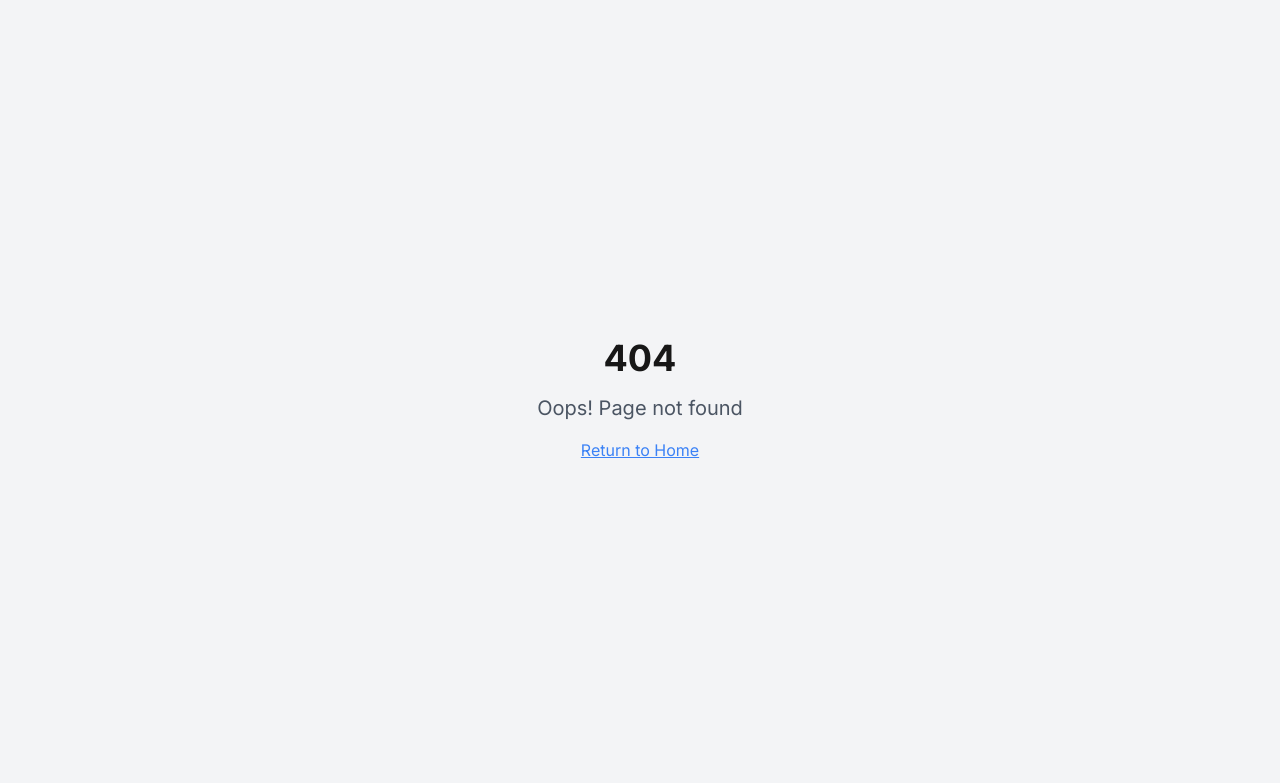
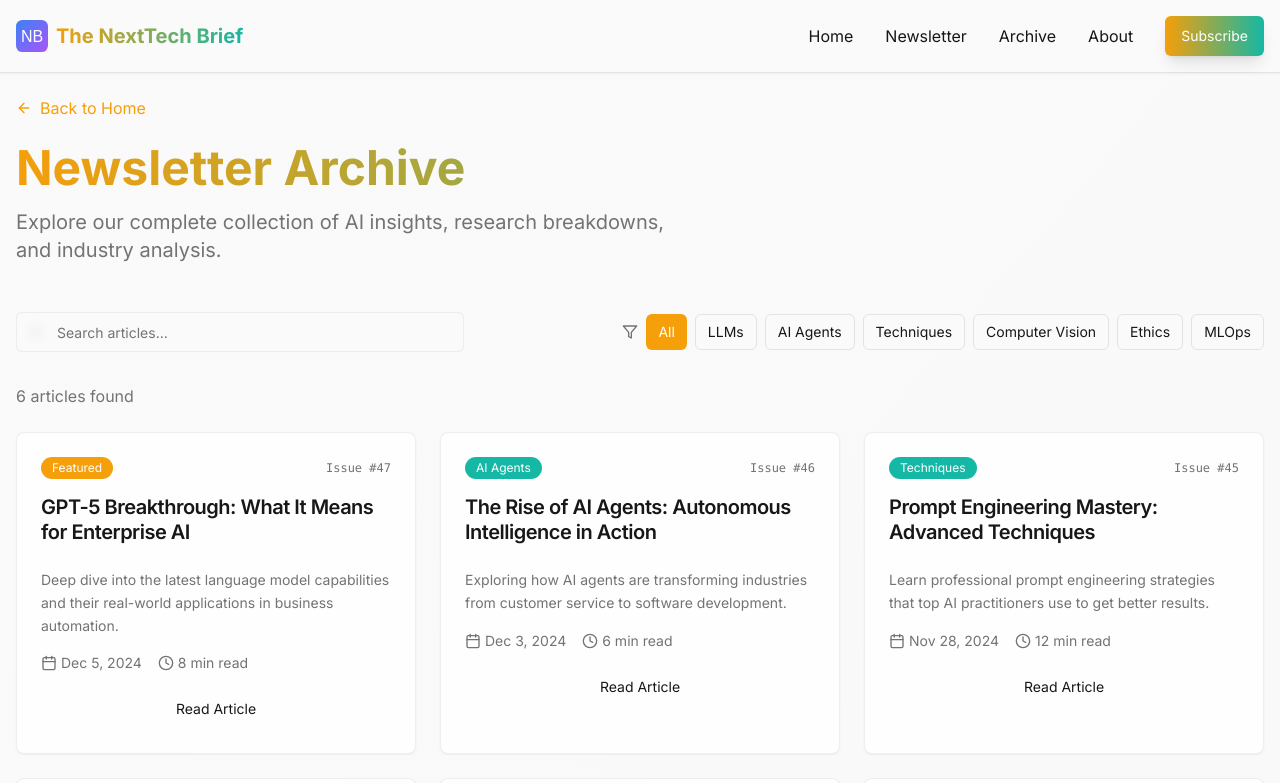
Before and after one commit to Rachet2006/ai-scribe-newsletter, a React (Vite) app: page /archive in a window 1280 px wide. Before the commit this address had no page. Shown: the top 783 px of the page. Built offline with nearby package versions, Linux system fonts and the light colour scheme.

Commit message:
feat: Create archive page and link
Adds an archive page and links it to the articles.

```diff
--- a/src/App.tsx
+++ b/src/App.tsx
@@ -1,9 +1,11 @@
+
 import { Toaster } from "@/components/ui/toaster";
 import { Toaster as Sonner } from "@/components/ui/sonner";
 import { TooltipProvider } from "@/components/ui/tooltip";
 import { QueryClient, QueryClientProvider } from "@tanstack/react-query";
 import { BrowserRouter, Routes, Route } from "react-router-dom";
 import Index from "./pages/Index";
+import Archive from "./pages/Archive";
 import NotFound from "./pages/NotFound";
 
 const queryClient = new QueryClient();
@@ -16,6 +18,7 @@ const App = () => (
       <BrowserRouter>
         <Routes>
           <Route path="/" element={<Index />} />
+          <Route path="/archive" element={<Archive />} />
           {/* ADD ALL CUSTOM ROUTES ABOVE THE CATCH-ALL "*" ROUTE */}
           <Route path="*" element={<NotFound />} />
         </Routes>
--- a/src/components/Header.tsx
+++ b/src/components/Header.tsx
@@ -2,6 +2,7 @@
 import { useState } from 'react';
 import { Menu, X, Zap } from 'lucide-react';
 import { Button } from '@/components/ui/button';
+import { Link } from 'react-router-dom';
 
 const Header = () => {
   const [isMenuOpen, setIsMenuOpen] = useState(false);
@@ -18,26 +19,29 @@ const Header = () => {
       <div className="container mx-auto px-4 py-4">
         <div className="flex items-center justify-between">
           {/* Logo */}
-          <div className="flex items-center space-x-2">
+          <Link to="/" className="flex items-center space-x-2">
             <img src="/logo.svg" alt="NextTech Brief logo" className="w-8 h-8" />
-            <span className="text-xl font-bold bg-gradient-to-r from-[#F59E0B] to-[#14B8A6] bg-clip-text text-transparent">
+            <span className="text-xl font-bold bg-gradient-to-r from-primary to-secondary bg-clip-text text-transparent">
               The NextTech Brief
             </span>
-          </div>
+          </Link>
 
           {/* Desktop Navigation */}
           <nav className="hidden md:flex items-center space-x-8">
-            <a href="#home" className="text-foreground hover:text-primary transition-colors font-medium">
+            <Link to="/" className="text-foreground hover:text-primary transition-colors font-medium">
               Home
-            </a>
+            </Link>
             <a href="#newsletter" className="text-foreground hover:text-primary transition-colors font-medium">
               Newsletter
             </a>
+            <Link to="/archive" className="text-foreground hover:text-primary transition-colors font-medium">
+              Archive
+            </Link>
             <a href="#about" className="text-foreground hover:text-primary transition-colors font-medium">
               About
             </a>
             <Button
-              className="bg-gradient-to-r from-[#F59E0B] to-[#14B8A6] hover:opacity-90 shadow-lg"
+              className="bg-gradient-to-r from-primary to-secondary hover:opacity-90 shadow-lg"
               onClick={scrollToSubscribe}
             >
               Subscribe
@@ -57,17 +61,20 @@ const Header = () => {
         {isMenuOpen && (
           <nav className="md:hidden mt-4 pb-4 border-t border-border pt-4 bg-background/95">
             <div className="flex flex-col space-y-4">
-              <a href="#home" className="text-foreground hover:text-primary transition-colors font-medium">
+              <Link to="/" className="text-foreground hover:text-primary transition-colors font-medium">
                 Home
-              </a>
+              </Link>
               <a href="#newsletter" className="text-foreground hover:text-primary transition-colors font-medium">
                 Newsletter
               </a>
+              <Link to="/archive" className="text-foreground hover:text-primary transition-colors font-medium">
+                Archive
+              </Link>
               <a href="#about" className="text-foreground hover:text-primary transition-colors font-medium">
                 About
               </a>
               <Button
-                className="bg-gradient-to-r from-[#F59E0B] to-[#14B8A6] hover:opacity-90 w-full shadow-lg"
+                className="bg-gradient-to-r from-primary to-secondary hover:opacity-90 w-full shadow-lg"
                 onClick={scrollToSubscribe}
               >
                 Subscribe
--- a/src/components/Newsletter.tsx
+++ b/src/components/Newsletter.tsx
@@ -3,6 +3,7 @@ import { Calendar, Clock, ArrowRight, TrendingUp, Cpu, Lightbulb } from 'lucide-
 import { Card, CardContent, CardDescription, CardHeader, CardTitle } from '@/components/ui/card';
 import { Button } from '@/components/ui/button';
 import { Badge } from '@/components/ui/badge';
+import { Link } from 'react-router-dom';
 
 const Newsletter = () => {
   const featuredArticles = [
@@ -95,6 +96,7 @@ const Newsletter = () => {
         </div>
 
         <div className="text-center">
+          <Link to="/archive">
             <Button
               size="lg"
               variant="outline"
@@ -103,6 +105,7 @@ const Newsletter = () => {
               View All Articles
               <ArrowRight className="ml-2 w-5 h-5" />
             </Button>
+          </Link>
         </div>
       </div>
     </section>
--- a/src/components/ui/input.tsx
+++ b/src/components/ui/input.tsx
@@ -1,14 +1,18 @@
+
 import * as React from "react"
 
 import { cn } from "@/lib/utils"
 
-const Input = React.forwardRef<HTMLInputElement, React.ComponentProps<"input">>(
+export interface InputProps
+  extends React.InputHTMLAttributes<HTMLInputElement> {}
+
+const Input = React.forwardRef<HTMLInputElement, InputProps>(
   ({ className, type, ...props }, ref) => {
     return (
       <input
         type={type}
         className={cn(
-          "flex h-10 w-full rounded-md border border-input bg-background px-3 py-2 text-base ring-offset-background file:border-0 file:bg-transparent file:text-sm file:font-medium file:text-foreground placeholder:text-muted-foreground focus-visible:outline-none focus-visible:ring-2 focus-visible:ring-ring focus-visible:ring-offset-2 disabled:cursor-not-allowed disabled:opacity-50 md:text-sm",
+          "flex h-10 w-full rounded-md border border-input bg-background px-3 py-2 text-sm ring-offset-background file:border-0 file:bg-transparent file:text-sm file:font-medium file:text-foreground placeholder:text-muted-foreground focus-visible:outline-none focus-visible:ring-2 focus-visible:ring-ring focus-visible:ring-offset-2 disabled:cursor-not-allowed disabled:opacity-50",
           className
         )}
         ref={ref}
--- /dev/null
+++ b/src/pages/Archive.tsx
@@ -0,0 +1,215 @@
+
+import { useState } from 'react';
+import { Calendar, Clock, ArrowLeft, Search, Filter } from 'lucide-react';
+import { Card, CardContent, CardDescription, CardHeader, CardTitle } from '@/components/ui/card';
+import { Button } from '@/components/ui/button';
+import { Badge } from '@/components/ui/badge';
+import { Input } from '@/components/ui/input';
+import Header from '@/components/Header';
+import Footer from '@/components/Footer';
+import { Link } from 'react-router-dom';
+
+const Archive = () => {
+  const [searchTerm, setSearchTerm] = useState('');
+  const [selectedCategory, setSelectedCategory] = useState('All');
+
+  const archivedIssues = [
+    {
+      id: 1,
+      title: "GPT-5 Breakthrough: What It Means for Enterprise AI",
+      description: "Deep dive into the latest language model capabilities and their real-world applications in business automation.",
+      date: "Dec 5, 2024",
+      category: "LLMs",
+      readTime: "8 min read",
+      issueNumber: 47,
+      featured: true
+    },
+    {
+      id: 2,
+      title: "The Rise of AI Agents: Autonomous Intelligence in Action",
+      description: "Exploring how AI agents are transforming industries from customer service to software development.",
+      date: "Dec 3, 2024",
+      category: "AI Agents",
+      readTime: "6 min read",
+      issueNumber: 46,
+      featured: false
+    },
+    {
+      id: 3,
+      title: "Prompt Engineering Mastery: Advanced Techniques",
+      description: "Learn professional prompt engineering strategies that top AI practitioners use to get better results.",
+      date: "Nov 28, 2024",
+      category: "Techniques",
+      readTime: "12 min read",
+      issueNumber: 45,
+      featured: false
+    },
+    {
+      id: 4,
+      title: "Computer Vision Revolution: From Detection to Generation",
+      description: "How computer vision is evolving from simple object detection to creating entirely new visual content.",
+      date: "Nov 21, 2024",
+      category: "Computer Vision",
+      readTime: "10 min read",
+      issueNumber: 44,
+      featured: false
+    },
+    {
+      id: 5,
+      title: "The Ethics of AI: Building Responsible Systems",
+      description: "Examining the ethical implications of AI development and deployment in real-world applications.",
+      date: "Nov 14, 2024",
+      category: "Ethics",
+      readTime: "9 min read",
+      issueNumber: 43,
+      featured: false
+    },
+    {
+      id: 6,
+      title: "Machine Learning Operations: Scaling AI in Production",
+      description: "Best practices for deploying and maintaining machine learning models at enterprise scale.",
+      date: "Nov 7, 2024",
+      category: "MLOps",
+      readTime: "11 min read",
+      issueNumber: 42,
+      featured: false
+    }
+  ];
+
+  const categories = ['All', 'LLMs', 'AI Agents', 'Techniques', 'Computer Vision', 'Ethics', 'MLOps'];
+
+  const filteredIssues = archivedIssues.filter(issue => {
+    const matchesSearch = issue.title.toLowerCase().includes(searchTerm.toLowerCase()) ||
+                         issue.description.toLowerCase().includes(searchTerm.toLowerCase());
+    const matchesCategory = selectedCategory === 'All' || issue.category === selectedCategory;
+    return matchesSearch && matchesCategory;
+  });
+
+  return (
+    <div className="min-h-screen bg-gradient-to-br from-background to-muted/30">
+      <Header />
+
+      <main className="pt-24 pb-16">
+        <div className="container mx-auto px-4">
+          {/* Header Section */}
+          <div className="mb-12">
+            <Link to="/" className="inline-flex items-center text-primary hover:text-primary/80 mb-6 transition-colors">
+              <ArrowLeft className="w-4 h-4 mr-2" />
+              Back to Home
+            </Link>
+
+            <h1 className="text-4xl md:text-5xl font-bold mb-4 bg-gradient-to-r from-primary to-secondary bg-clip-text text-transparent">
+              Newsletter Archive
+            </h1>
+            <p className="text-xl text-muted-foreground max-w-2xl">
+              Explore our complete collection of AI insights, research breakdowns, and industry analysis.
+            </p>
+          </div>
+
+          {/* Search and Filter Section */}
+          <div className="mb-8 space-y-4 md:space-y-0 md:flex md:items-center md:justify-between">
+            <div className="relative flex-1 max-w-md">
+              <Search className="absolute left-3 top-1/2 transform -translate-y-1/2 text-muted-foreground w-4 h-4" />
+              <Input
+                placeholder="Search articles..."
+                value={searchTerm}
+                onChange={(e) => setSearchTerm(e.target.value)}
+                className="pl-10 bg-background/80 backdrop-blur-sm border-border/60"
+              />
+            </div>
+
+            <div className="flex items-center space-x-2 overflow-x-auto pb-2 md:pb-0">
+              <Filter className="w-4 h-4 text-muted-foreground flex-shrink-0" />
+              {categories.map((category) => (
+                <Button
+                  key={category}
+                  variant={selectedCategory === category ? "default" : "outline"}
+                  size="sm"
+                  onClick={() => setSelectedCategory(category)}
+                  className="whitespace-nowrap"
+                >
+                  {category}
+                </Button>
+              ))}
+            </div>
+          </div>
+
+          {/* Results Count */}
+          <p className="text-muted-foreground mb-6">
+            {filteredIssues.length} article{filteredIssues.length !== 1 ? 's' : ''} found
+          </p>
+
+          {/* Articles Grid */}
+          <div className="grid grid-cols-1 md:grid-cols-2 lg:grid-cols-3 gap-6">
+            {filteredIssues.map((issue) => (
+              <Card key={issue.id} className="group hover:shadow-xl transition-all duration-300 hover:-translate-y-1 border-border/60 bg-card/80 backdrop-blur-sm">
+                <CardHeader className="space-y-4">
+                  <div className="flex items-center justify-between">
+                    <Badge
+                      variant={issue.featured ? "default" : "secondary"}
+                      className="text-xs font-medium"
+                    >
+                      {issue.featured ? "Featured" : issue.category}
+                    </Badge>
+                    <span className="text-xs text-muted-foreground font-mono">
+                      Issue #{issue.issueNumber}
+                    </span>
+                  </div>
+                  <CardTitle className="text-xl group-hover:text-primary transition-colors leading-tight">
+                    {issue.title}
+                  </CardTitle>
+                </CardHeader>
+                <CardContent className="space-y-4">
+                  <CardDescription className="text-muted-foreground leading-relaxed">
+                    {issue.description}
+                  </CardDescription>
+                  <div className="flex items-center justify-between text-sm text-muted-foreground">
+                    <div className="flex items-center space-x-4">
+                      <div className="flex items-center space-x-1">
+                        <Calendar className="w-4 h-4" />
+                        <span>{issue.date}</span>
+                      </div>
+                      <div className="flex items-center space-x-1">
+                        <Clock className="w-4 h-4" />
+                        <span>{issue.readTime}</span>
+                      </div>
+                    </div>
+                  </div>
+                  <Button
+                    variant="ghost"
+                    className="w-full group-hover:bg-primary group-hover:text-primary-foreground transition-colors border border-transparent group-hover:border-primary"
+                  >
+                    Read Article
+                  </Button>
+                </CardContent>
+              </Card>
+            ))}
+          </div>
+
+          {/* No Results */}
+          {filteredIssues.length === 0 && (
+            <div className="text-center py-12">
+              <p className="text-muted-foreground text-lg">
+                No articles found matching your search criteria.
+              </p>
+              <Button
+                variant="outline"
+                onClick={() => {
+                  setSearchTerm('');
+                  setSelectedCategory('All');
+                }}
+                className="mt-4"
+              >
+                Clear Filters
+              </Button>
+            </div>
+          )}
+        </div>
+      </main>
+
+      <Footer />
+    </div>
+  );
+};
+
+export default Archive;
```
Lines whose indentation alone changed are shown as unchanged.
